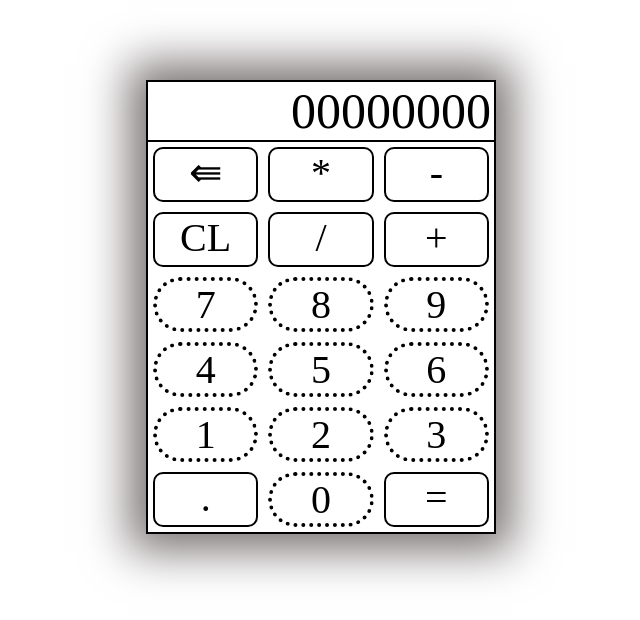
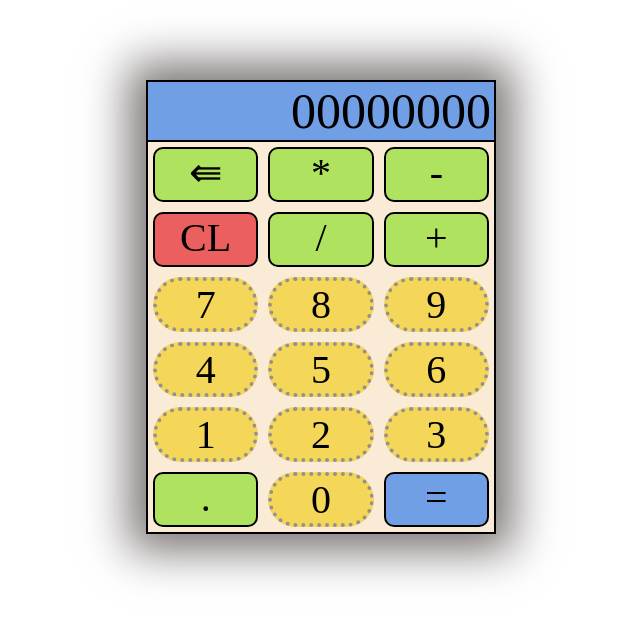
Before and after one commit to ndkma/TOP-calculator, a plain HTML site: page index.html in a window 1280 px wide. Shown: the whole page, without its empty margins (319-959 px from the left). Drawn offline with Linux system fonts and the light colour scheme.

Commit message:
Add some color to the buttons and display

```diff
--- a/index.html
+++ b/index.html
@@ -15,7 +15,7 @@
             <div class = "operator">&lAarr;</div>
             <div class = "operator">*</div>
             <div class = "operator">-</div>
-            <div class = "operator">CL</div>
+            <div class = "operator clear">CL</div>
             <div class = "operator">/</div>
             <div class = "operator">+</div>
             <div class = "button">7</div>
@@ -29,7 +29,7 @@
             <div class = "button">3</div>
             <div class = "operator">.</div>
             <div class = "button">0</div>
-            <div class = "operator">=</div>
+            <div class = "operator equal-sign">=</div>
         </div>
     </div>
 </body>
--- a/style.css
+++ b/style.css
@@ -10,6 +10,7 @@
     font-size: 50px;
     border: 2px solid black;
     padding-right: 3px;
+    background-color: rgb(112, 159, 230);
 }
 
 .buttons {
@@ -19,16 +20,18 @@
     border-left: 2px solid black;
     border-right: 2px solid black;
     border-bottom: 2px solid black;
+    background-color: antiquewhite;
 }
 
 .button {
     font-size: 40px;
     text-align: center;
-    border: 4px dotted black;
+    border: 4px dotted rgb(150, 144, 144);
     border-radius: 50px;
     margin: 5px;
     transition: 50ms;
     cursor: pointer;
+    background-color: rgba(243, 212, 75, 0.911);
 }
 
 .operator {
@@ -39,6 +42,15 @@
     margin: 5px;
     transition: 50ms;
     cursor: pointer;
+    background-color: rgb(174, 226, 95);
+}
+
+.clear {
+    background-color:rgb(235, 95, 95);
+}
+
+.equal-sign {
+    background-color: rgb(112, 159, 230);
 }
 
 .button:hover {
```
